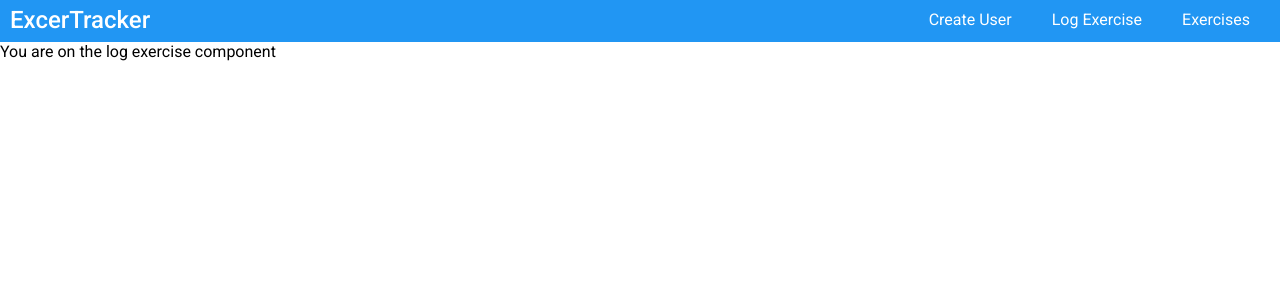
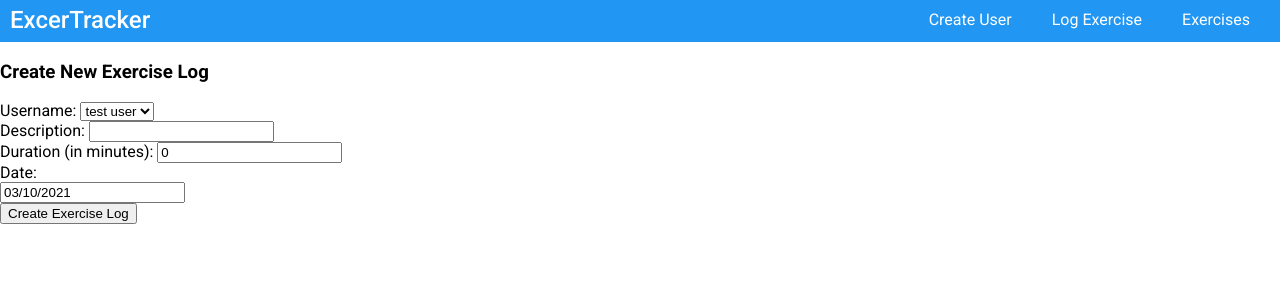
Before and after one commit to eddygld/crud-backend, a React (Create React App) app: page /log in a window 1280 px wide. Shown: the top 300 px of the page. Built offline with nearby package versions, Linux system fonts and the light colour scheme.

Commit message:
form-control

```diff
--- a/package.json
+++ b/package.json
@@ -7,6 +7,7 @@
     "@testing-library/react": "^11.2.5",
     "@testing-library/user-event": "^12.8.0",
     "react": "^17.0.1",
+    "react-datepicker": "^3.6.0",
     "react-dom": "^17.0.1",
     "react-router-dom": "^5.2.0",
     "react-scripts": "4.0.3",
--- a/src/components/ExerciseList.js
+++ b/src/components/ExerciseList.js
@@ -1,62 +1,6 @@
 import React, { Component } from 'react';
 
 class ExerciseList extends Component {
-
-    state = {
-        username: '',
-        description: '',
-        duration: 0,
-        date: new Date(),
-        users: []
-    }
-
-    componentDidMount() {
-        this.setState({
-            users: ['test user'],
-            username: 'test user'
-        });
-    }
-
-    handleUsernameChange = (e) => {
-        this.setState({
-            username: e.target.value
-        });
-    }
-
-    handleDescriptionChange = (e) => {
-        this.setState({
-            description: e.target.value
-        });
-    }
-
-    handleDurationChange = (e) => {
-        this.setState({
-            duration: e.target.value
-        });
-    }
-
-    handleDateChange = (date) => {
-        this.setState({
-            date: date
-        });
-    }
-
-    handleSubmit = (e) => {
-        e.preventDefault();
-
-        const exercise = {
-            username: this.state.username,
-            description: this.state.description,
-            duration: this.state.duration,
-            date: this.state.date
-        }
-
-        console.log(exercise);
-
-        window.location = '/';
-
-
-    }
 
     render() {
         return (
--- a/src/components/LogExercise.js
+++ b/src/components/LogExercise.js
@@ -1,11 +1,120 @@
-import React from 'react'
+import React, {Component} from 'react';
+import DatePicker from 'react-datepicker';
+import 'react-datepicker/dist/react-datepicker.css';
 
-const CreateExercise = () => {
-    return (
-        <div>
-            You are on the log exercise component
-        </div>
-    )
+class LogExercise extends Component {
+
+    state = {
+        username: '',
+        description: '',
+        duration: 0,
+        date: new Date(),
+        users: []
+    }
+
+    componentDidMount() {
+        this.setState({
+            users: ['test user'],
+            username: 'test user'
+        });
+    }
+
+    handleUsernameChange = (e) => {
+        this.setState({
+            username: e.target.value
+        });
+    }
+
+    handleDescriptionChange = (e) => {
+        this.setState({
+            description: e.target.value
+        });
+    }
+
+    handleDurationChange = (e) => {
+        this.setState({
+            duration: e.target.value
+        });
+    }
+
+    handleDateChange = (date) => {
+        this.setState({
+            date: date
+        });
+    }
+
+    handleSubmit = (e) => {
+        e.preventDefault();
+
+        const exercise = {
+            username: this.state.username,
+            description: this.state.description,
+            duration: this.state.duration,
+            date: this.state.date
+        }
+
+        console.log(exercise);
+
+        window.location = '/';
+
+    }
+
+    render() {
+
+        return (
+            <div>
+                <h3>Create New Exercise Log</h3>
+                <form onSubmit={this.handleSubmit} >
+                    <div>
+                        <label>Username: </label>
+                        <select
+                            ref="userInput"
+                            required
+                            value={this.state.username}
+                            onChange={this.handleUsernameChange}>
+                            { this.state.users.map( user =>
+                            <option
+                                key={user}
+                                value={user}>
+                                    {user}
+
+                            </option> ) }
+                        </select>
+                    </div>
+                    <div>
+                        <label>Description: </label>
+                        <input
+                            type="text"
+                            value={this.state.description}
+                            onChange={this.handleDescriptionChange}
+                        />
+                    </div>
+                    <div>
+                        <label>Duration (in minutes): </label>
+                        <input
+                            type="text"
+                            value={this.state.duration}
+                            onChange={this.handleDurationChange}
+                        />
+                    </div>
+                    <div>
+                        <label>Date: </label>
+                        <div>
+                            <DatePicker
+                                selected={this.state.date}
+                                onChange={this.handleDateChange}
+                            />
+                        </div>
+                    </div>
+                    <div>
+                        <input type="submit" value="Create Exercise Log" />
+                    </div>
+                </form>
+            </div>
+        )
+    }
+
+
 }
 
-export default CreateExercise
+export default LogExercise
```
Also changed, not shown: 1 other file (tests, documents, lock files or other folders).
